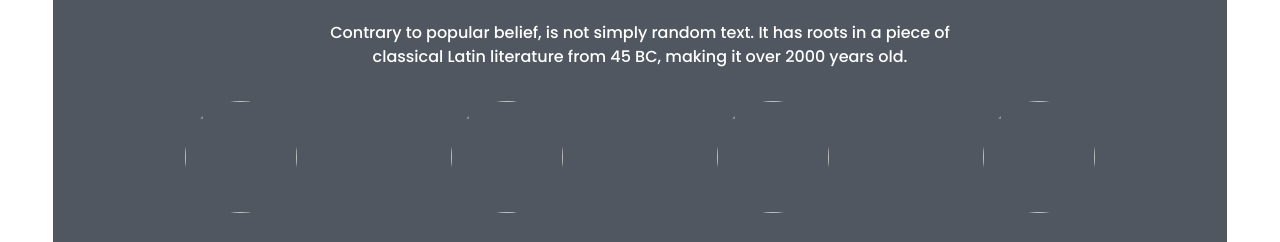
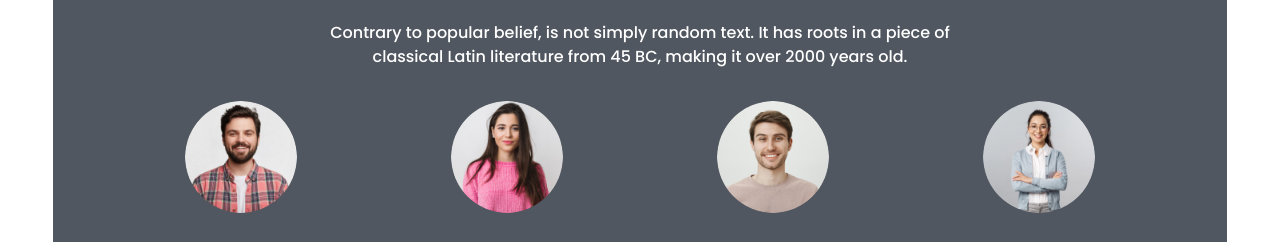
Before and after one commit to saidureg/Fruit-Burst, a plain HTML site: page index.html in a window 1280 px wide. Shown: the part 2022-2264 px from the top of the page. Drawn offline with nearby package versions, Linux system fonts and the light colour scheme; the site is published under a folder, as on GitHub Pages, so addresses that start at the root find nothing.

Commit message:
fixed some problem in meet team section

```diff
--- a/index.html
+++ b/index.html
@@ -512,7 +512,7 @@
                             <!-- first member -->
                             <div class="avatar flex flex-col justify-center items-center text-white">
                                 <div class="w-24 lg:w-14 md:w-20 lg:w-28 rounded-full">
-                                    <img src="/images/member1.png" />
+                                    <img src="./images/member1.png" />
                                 </div>
                                 <h3 class="mt-8">Awlad Hossain</h3>
                                 <p>Fruits Expert</p>
@@ -525,7 +525,7 @@
                             <!-- second member -->
                             <div class="avatar flex flex-col justify-center items-center text-white">
                                 <div class="w-24 lg:w-14 md:w-20 lg:w-28 rounded-full">
-                                    <img src="/images/member2.png" />
+                                    <img src="./images/member2.png" />
                                 </div>
                                 <h3 class="mt-8">Safia Chowdhury</h3>
                                 <p>Fruits Expert</p>
@@ -538,7 +538,7 @@
                             <!-- third member -->
                             <div class="avatar flex flex-col justify-center items-center text-white">
                                 <div class="w-24 lg:w-14 md:w-20 lg:w-28 rounded-full">
-                                    <img src="/images/member3.png" />
+                                    <img src="./images/member3.png" />
                                 </div>
                                 <h3 class="mt-8">Rokib Hossain</h3>
                                 <p>Fruits Expert</p>
@@ -551,7 +551,7 @@
                             <!-- fourth member -->
                             <div class="avatar flex flex-col justify-center items-center text-white">
                                 <div class="w-24 lg:w-14 md:w-20 lg:w-28 rounded-full">
-                                    <img src="/images/member4.png" />
+                                    <img src="./images/member4.png" />
                                 </div>
                                 <h3 class="mt-8">Chaity</h3>
                                 <p class="">Fruits Expert</p>
```
